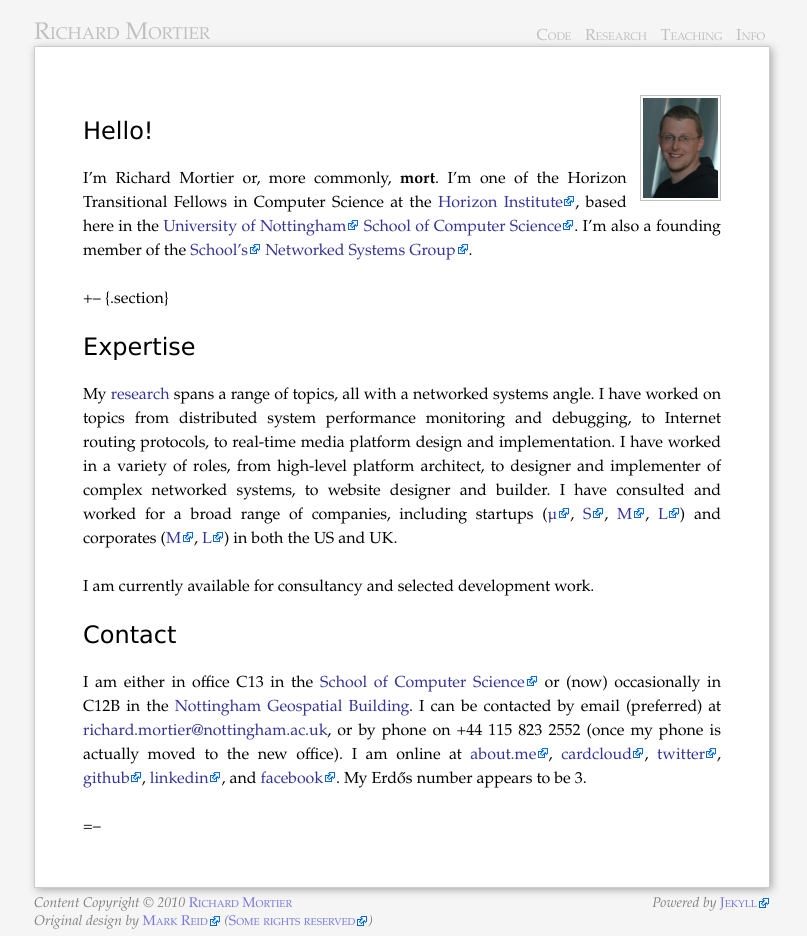
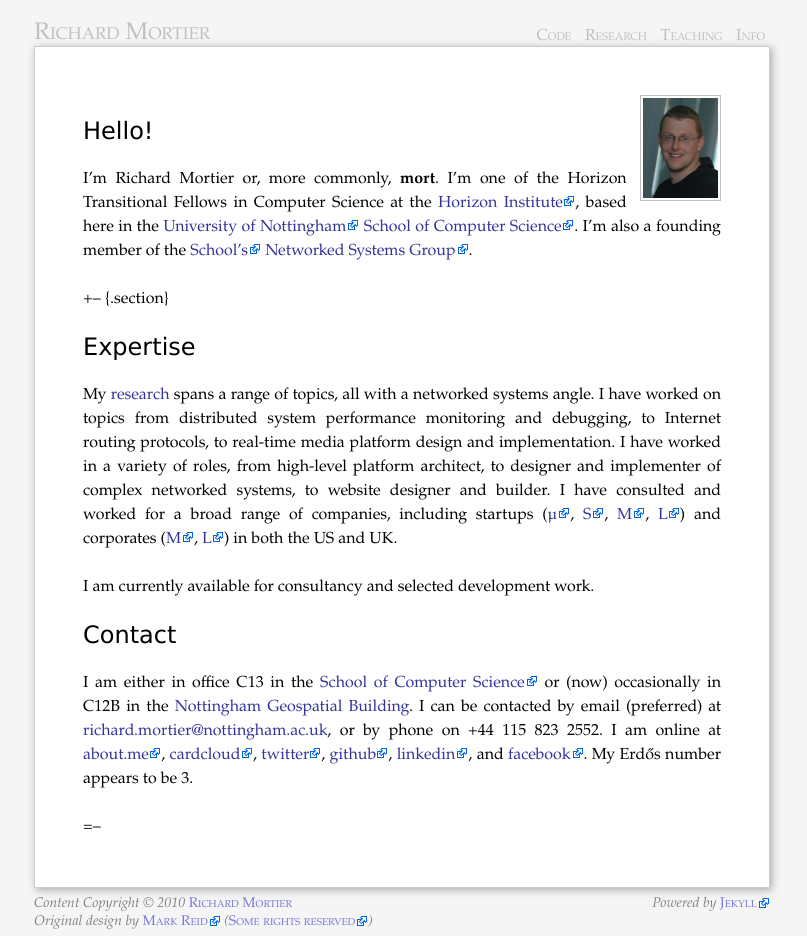
Before and after one commit to mor1/mort-www, a Jekyll site: the page built from index.md, in a window 1280 px wide. Shown: the whole page, without its empty margins (238-1045 px from the left). Built offline with Jekyll 4.4.1, drawn with Linux system fonts in a browser that asks for light colours.

Commit message:
[home] phone has moved

```diff
--- a/index.md
+++ b/index.md
@@ -53,12 +53,7 @@ I am currently available for consultancy and selected development work.
 Contact
 =======
 
-I am either in office C13 in the [School of Computer Science][cs] or (now)
-occasionally in C12B in the [Nottingham Geospatial Building][map]. I can be
-contacted by email (preferred) at <mailto:richard.mortier@nottingham.ac.uk>,
-or by phone on +44 115 823 2552 (once my phone is actually moved to the new
-office). I am online at [about.me][], [cardcloud][], [twitter][], [github][],
-[linkedin][], and [facebook][]. My Erd&#x0151;s number appears to be 3.
+I am either in office C13 in the [School of Computer Science][cs] or (now) occasionally in C12B in the [Nottingham Geospatial Building][map]. I can be contacted by email (preferred) at <mailto:richard.mortier@nottingham.ac.uk>, or by phone on +44 115 823 2552. I am online at [about.me][], [cardcloud][], [twitter][], [github][], [linkedin][], and [facebook][]. My Erd&#x0151;s number appears to be 3.
 
 [map]: uk/maps?q=Horizon&hl=en&sll=52.951846,-1.183863&sspn=0.011002,0.017724&t=k&hq=Horizon&z=16
 [twitter]: http://twitter.com/mort___
```
